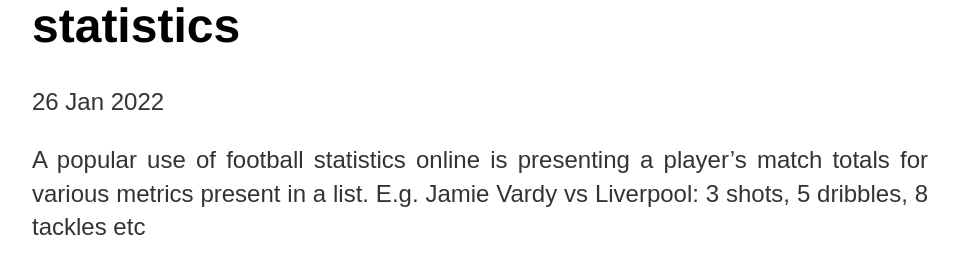
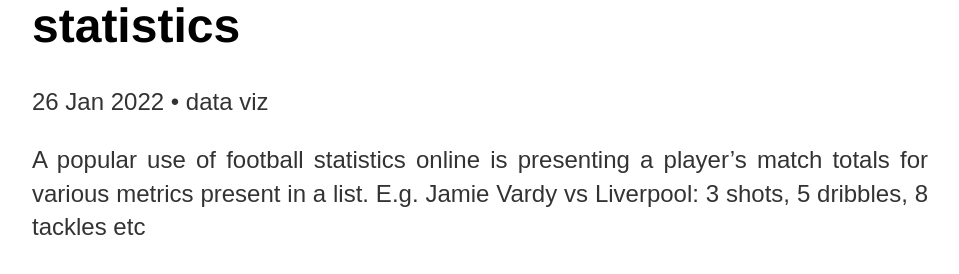
Before and after one commit to georgeball95/georgeball95.github.io, a Jekyll site: the page built from _posts/2022-01-26-match-summary-data-viz.md, in a window 1280 px wide and 900 px high. Shown: the part 167-441 px from the top of the window, without its empty margins (160-1119 px from the left). Built offline with Jekyll 4.4.1, drawn with Linux system fonts in a browser that asks for light colours.

Commit message:
edit post css re tags

```diff
--- a/_layouts/post.html
+++ b/_layouts/post.html
@@ -4,8 +4,8 @@
 <meta name="viewport" content="width=device-width, initial-scale=0.75">
 <h1>{{ page.title }}</h1>
 <link rel="stylesheet" type="text/css" href="/css/main.css">
-<p class="meta">{{ page.date | date_to_string }}</p>
-<p class="meta">{{post.tags}}</p>
+<p class="meta">{{ page.date | date_to_string }} • {{ page.tags}}</p>
+
 
 
 <div class="post">
```
